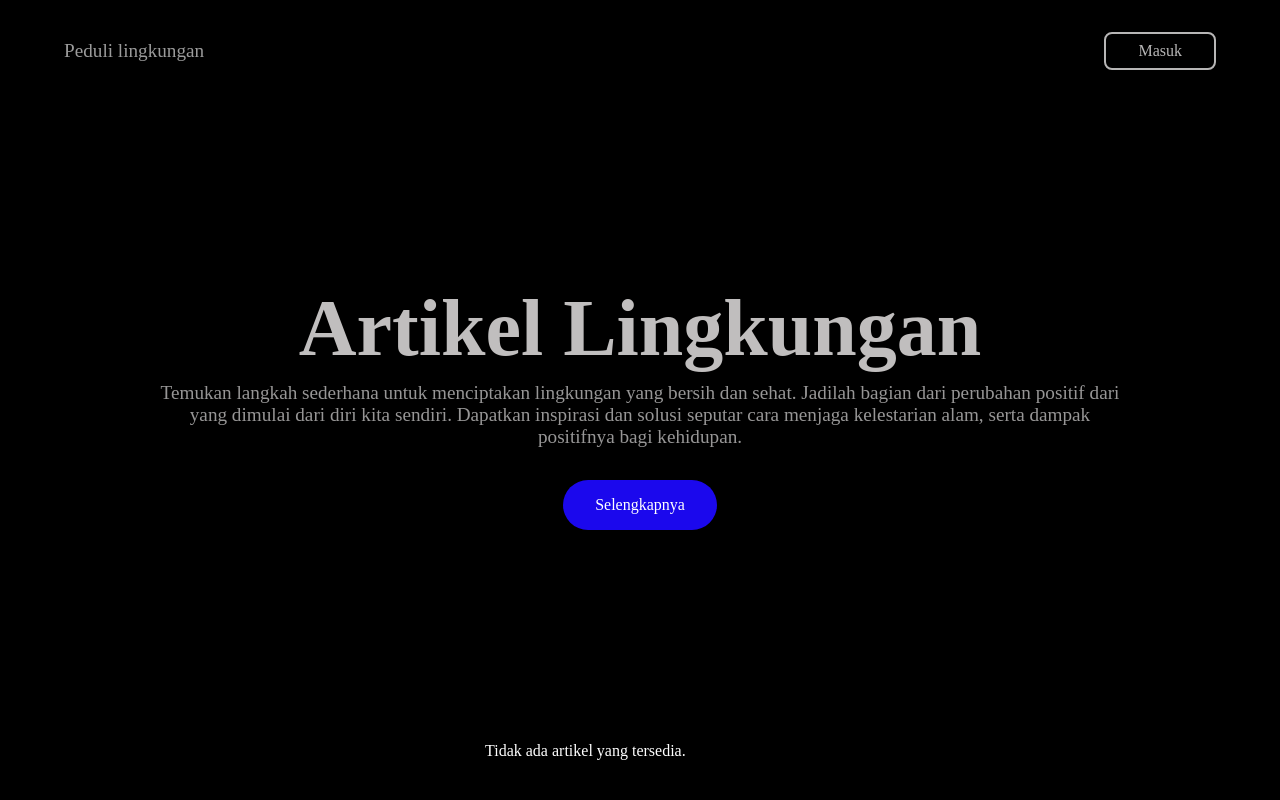
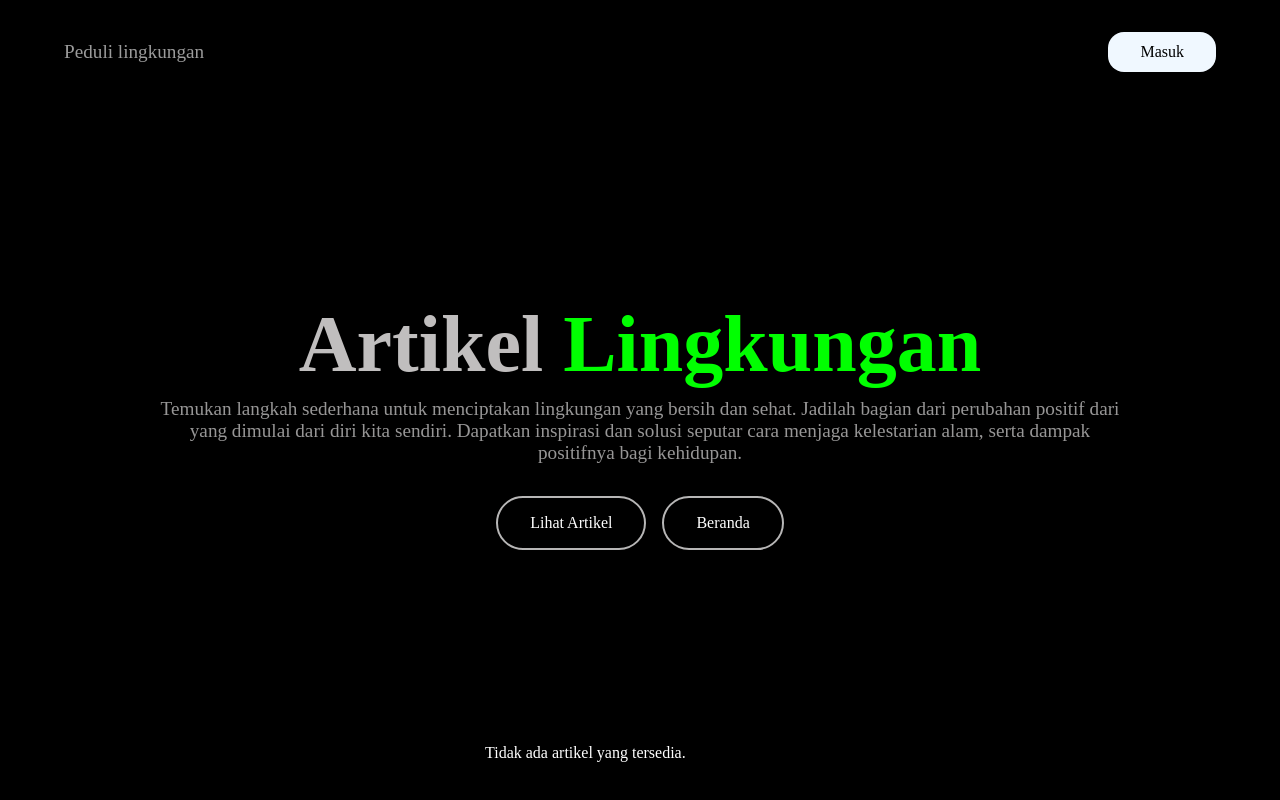
Before and after one commit to MuhammadDafaAlvin/artikel-lingkungan, a PHP site: page /artikel.php in a window 1280 px wide. Run offline with PHP 8.4, Linux system fonts and the light colour scheme; data that the repository does not hold is empty.

Commit message:
style: styling user interface for artikel.php

```diff
--- a/artikel.php
+++ b/artikel.php
@@ -20,17 +20,19 @@
     </nav>
     <main>
       <div class="header">
-        <h1>Artikel Lingkungan</h1>
+        <h1>Artikel <span>Lingkungan</span></h1>
         <p>
           Temukan langkah sederhana untuk menciptakan lingkungan yang bersih
           dan sehat. Jadilah bagian dari perubahan positif dari yang dimulai
           dari diri kita sendiri. Dapatkan inspirasi dan solusi seputar cara
           menjaga kelestarian alam, serta dampak positifnya bagi kehidupan.
         </p>
-        <a info="telusuri" href="#container-artikel">Selengkapnya</a>
+        <div class="button__action">
+          <a info="telusuri" href="#container-artikel">Lihat Artikel</a>
+          <a info="beranda" href="index.php">Beranda</a>
+        </div>
       </div>
       <div id="container-artikel" class="container-artikel">
-
         <?php
         $sql = "SELECT id, judul, penulis, deskripsi_sampul, isi_deskripsi FROM Artikel";
         $result = $conn->query($sql);
@@ -41,7 +43,7 @@
               <p>Penulis: <?= $row['penulis']; ?></p>
               <p><?= $row['deskripsi_sampul']; ?>
               </p>
-              <a info="selengkapnya" href="detail_artikel.php?id=<?= $row['id']; ?>">Selengkapnya</a>
+              <a info="selengkapnya" href="detail_artikel.php?id=<?= $row['id']; ?>">Baca sekarang</a>
             </div>
         <?php }
         } else {
--- a/public/css/artikel.css
+++ b/public/css/artikel.css
@@ -1,14 +1,15 @@
-html {
-  scroll-behavior: smooth;
-}
-
 @font-face {
   font-family: sf-bold;
   src: url("assets/font/SFPRODISPLAYBOLD.OTF.otf");
 }
+
 @font-face {
   font-family: sf-regular;
   src: url("assets/font/SFPRODISPLAYREGULAR.OTF.otf");
+}
+
+html {
+  scroll-behavior: smooth;
 }
 
 * {
@@ -21,14 +22,17 @@ body {
   background-color: #000;
 }
 
+/* Start Navigation */
+
 nav {
   display: flex;
   align-items: center;
   justify-content: space-between;
   width: 90%;
   margin: 2rem auto;
+}
 
-  .logo {
+nav .logo {
   display: flex;
   align-items: center;
   transition: 0.2s ease;
@@ -37,145 +41,148 @@ nav {
   font-size: 1.2rem;
 }
 
-  .menu__button {
+nav .logo:hover {
+  color: white;
+}
+
+nav .menu__button {
   display: flex;
   align-items: center;
   justify-content: center;
 }
 
-  a[info="beranda"] {
+nav .masuk {
   text-decoration: none;
-    margin: 0rem 2rem;
-    padding: 0.5rem 1rem;
-    background-color: red;
-    color: white;
-    border-radius: 0.5rem;
+  padding: 0.7rem 2rem;
+  background-color: aliceblue;
+  color: #000;
+  border-radius: 1rem;
   transition: 0.2s ease;
-    border: 2px solid red;
 }
 
-  .masuk {
-    text-decoration: none;
-    padding: 0.5rem 2rem;
-    border: 2px solid rgb(183, 182, 182);
-    color: rgb(183, 182, 182);
-    border-radius: 0.5rem;
-    transition: 0.2s ease;
-  }
+nav .masuk:hover {
+  background-color: #dbdbdb;
 }
 
-nav .logo:hover {
-  color: white;
-}
-
-a[info="beranda"]:hover {
-  background-color: rgb(167, 2, 2);
-  border: 2px solid rgb(167, 2, 2);
-}
-
-.masuk:hover {
-  border: 2px solid rgb(208, 207, 207);
-  color: rgb(208, 207, 207);
-}
+/* Start Main */
 
 main {
-  height: auto;
   display: flex;
   flex-direction: column;
   align-items: center;
   justify-content: center;
-  background-color: black;
+}
 
-  .header {
+main .header {
   height: 80vh;
   width: 75%;
   display: flex;
   flex-direction: column;
   align-items: center;
   justify-content: center;
+}
 
-    h1 {
+main .header h1 {
   text-align: center;
   font-size: 5rem;
   margin-bottom: 0.5rem;
   color: rgb(192, 190, 190);
 }
 
-    p {
+main .header h1 span {
+  color: rgb(1, 255, 1);
+}
+
+main .header p {
   text-align: center;
   font-size: 1.2rem;
   color: rgb(151, 150, 150);
 }
 
-    a[info="telusuri"] {
+.button__action {
+  margin-top: 2rem;
+  display: flex;
+  align-items: center;
+  justify-content: center;
+  gap: 1rem;
+}
+
+main .header .button__action a[info="telusuri"] {
   text-decoration: none;
-      margin: 2rem;
   padding: 1rem 2rem;
-      background-color: rgb(27, 8, 237);
+  border: 2px solid rgb(183, 182, 182);
   color: white;
   border-radius: 3rem;
   transition: 1s ease;
 }
-  }
+main .header .button__action a[info="beranda"] {
+  text-decoration: none;
+  padding: 1rem 2rem;
+  border: 2px solid rgb(183, 182, 182);
+  color: white;
+  border-radius: 3rem;
+  transition: 1s ease;
 }
 
 main .header a[info="telusuri"]:hover {
   transform: translateY(-0.8rem);
 }
 
+main .header a[info="beranda"]:hover {
+  transform: translateY(-0.8rem);
+}
+
 main .container-artikel {
-  margin: 0 auto;
+  width: 90%;
   display: grid;
   grid-template-columns: repeat(auto-fit, 310px);
+  justify-content: center;
+  margin: 0 auto;
   gap: 2rem;
-  justify-content: center;
-  width: 90%;
   color: white;
+}
 
-  .box {
-    height: auto;
+main .container-artikel .box {
+  position: relative;
   margin: 1rem;
   display: flex;
   flex-direction: column;
   align-items: center;
   border: 1px solid rgb(128, 125, 125);
   border-radius: 2rem;
-    transition: 1s ease;
-
-    img {
-      width: 95%;
-      height: 50%;
-      border-radius: 2rem 2rem 0 0;
-      object-fit: cover;
+  transition: 0.5s ease;
+  height: 27rem;
 }
 
-    h2 {
+main .container-artikel .box:hover {
+  border: 1px solid white;
+  p {
+    color: white;
+  }
+}
+
+main .container-artikel .box h2 {
   font-size: 2rem;
   width: 75%;
-      height: auto;
   margin: 2rem 0 1rem 0;
   color: #e8e5e5;
 }
 
-    p {
+main .container-artikel .box p {
   width: 75%;
   margin-bottom: 1rem;
   overflow: hidden;
   color: #929191;
+  transition: 0.5s ease;
 }
 
-    a[info="selengkapnya"] {
+main .container-artikel a[info="selengkapnya"] {
+  position: absolute;
   text-decoration: none;
   padding: 1rem 3.5rem;
   margin: 1rem 0 3rem 0;
   background-color: rgb(27, 8, 237);
   color: white;
   border-radius: 3rem;
-      transition: 1s ease;
+  bottom: 0;
 }
-  }
-}
-
-main .container-artikel .box:hover {
-  border: 1px solid aliceblue;
-}
```
Lines whose indentation alone changed are shown as unchanged.
